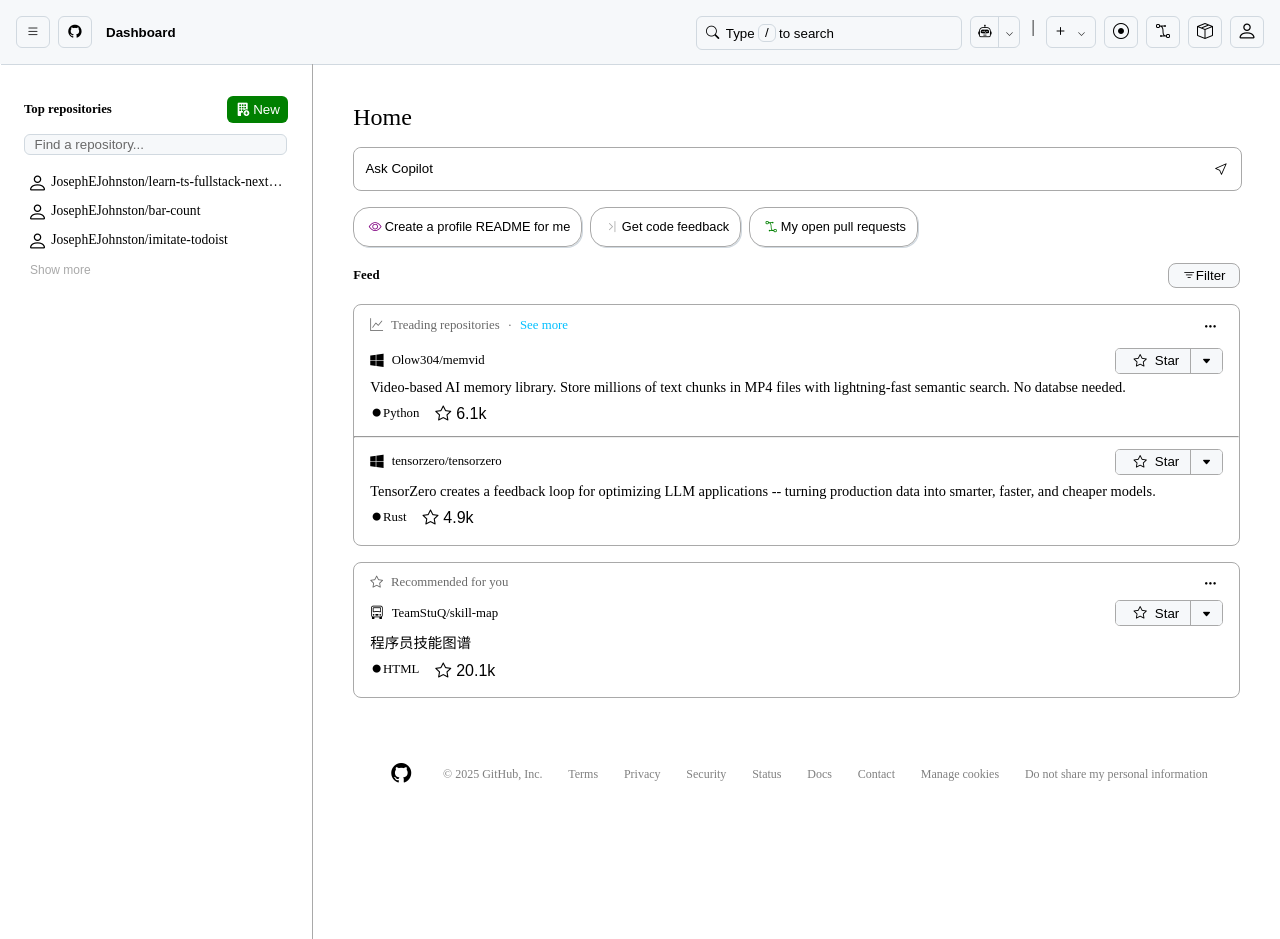
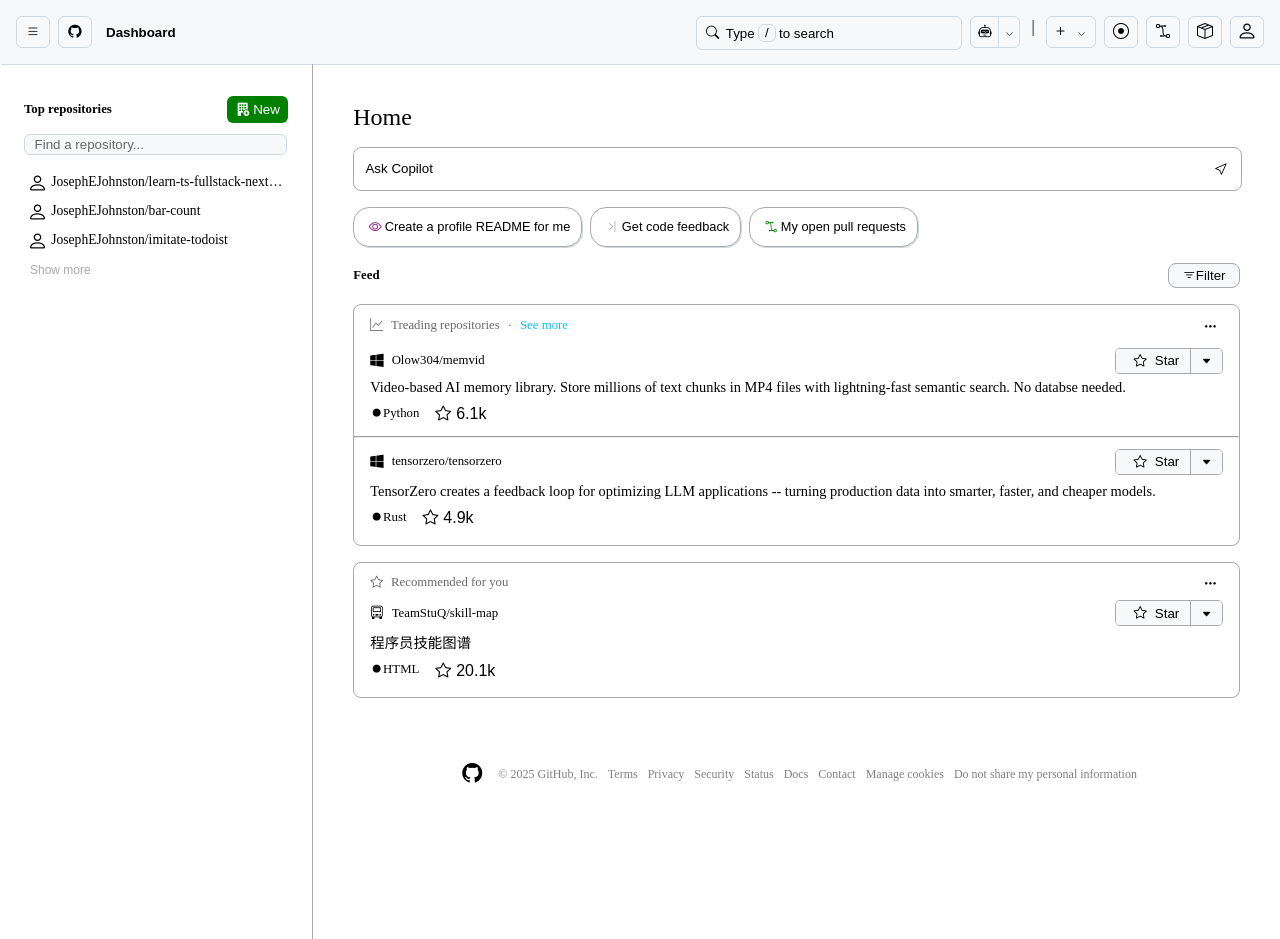
Before and after one commit to JosephEJohnston/github-imitated-front, a Next.js app: page / in a window 1280 px wide. Built offline with nearby package versions, Linux system fonts and the light colour scheme.

Commit message:
feat: 首页，底部响应式样式部分实现

```diff
--- a/src/components/home/footer.css
+++ b/src/components/home/footer.css
@@ -4,6 +4,9 @@
     padding: 3rem 2rem;
     align-items: center;
     color: grey;
+    display: flex;
+    justify-content: center;
+    gap: 10px;
 }
 
 .bottom-github {
--- /dev/null
+++ b/src/components/home/footer.module.css
@@ -0,0 +1,35 @@
+.footerDivLeft {
+    display: flex;
+    gap: 10px;
+}
+
+.footerLeftText {
+    display: flex;
+    align-items: center;
+    justify-content: center;
+}
+
+.footerDivRight {
+    display: flex;
+    gap: 10px;
+}
+
+/* large */
+@media (min-width: 1400px) {
+
+}
+
+/* big */
+@media (min-width: 900px) and (max-width: 1400px) {
+
+}
+
+/* middle */
+@media (min-width: 768px) and (max-width: 900px) {
+
+}
+
+/* small */
+@media (max-width: 768px) {
+
+}
--- a/src/components/home/footer.tsx
+++ b/src/components/home/footer.tsx
@@ -1,12 +1,16 @@
 import React from 'react';
 import "./footer.css"
+import $style from "./footer.module.css"
 
 const Footer = () => {
     return (
         <>
-            <footer id="content-footer" className="flex-space-between">
+            <footer id="content-footer">
+                <div className={$style.footerDivLeft}>
                     <button className="bottom-github"><i className="bi bi-github"></i></button>
-                <div><span>© 2025 GitHub, Inc.</span></div>
+                    <div className={$style.footerLeftText}>© 2025 GitHub, Inc.</div>
+                </div>
+                <div className={$style.footerDivRight}>
                     <div><a className="bottom-a" href="">Terms</a></div>
                     <div><a className="bottom-a" href="">Privacy</a></div>
                     <div><a className="bottom-a" href="">Security</a></div>
@@ -15,6 +19,7 @@
                     <div><a className="bottom-a" href="">Contact</a></div>
                     <div><a className="bottom-a" href="">Manage cookies</a></div>
                     <div><a className="bottom-a" href="">Do not share my personal information</a></div>
+                </div>
             </footer>
         </>
     );
--- a/src/components/home/media-control-page.module.css
+++ b/src/components/home/media-control-page.module.css
@@ -14,7 +14,6 @@
     }
 
     .leftSideBar {
-        flex: 15%;
     }
 }
 
@@ -32,7 +31,6 @@
     }
 
     .leftSideBar {
-        flex: 15%;
     }
 }
 
@@ -57,5 +55,5 @@
 
 
 .middleContent {
-    flex: 75%;
+    flex: 100%;
 }
```
Lines whose indentation alone changed are shown as unchanged.
